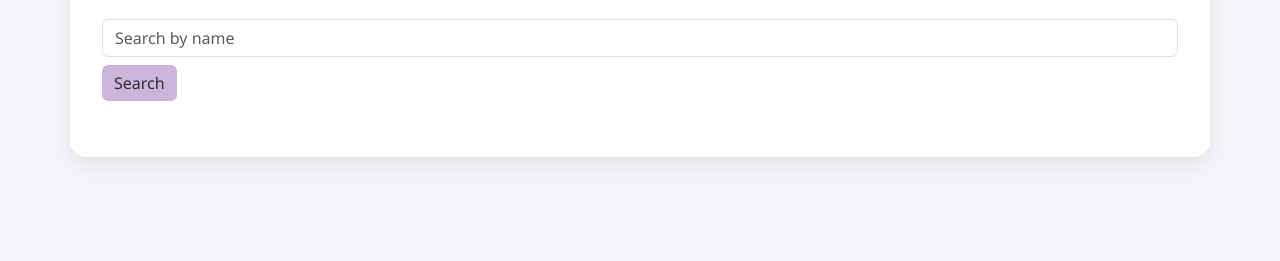
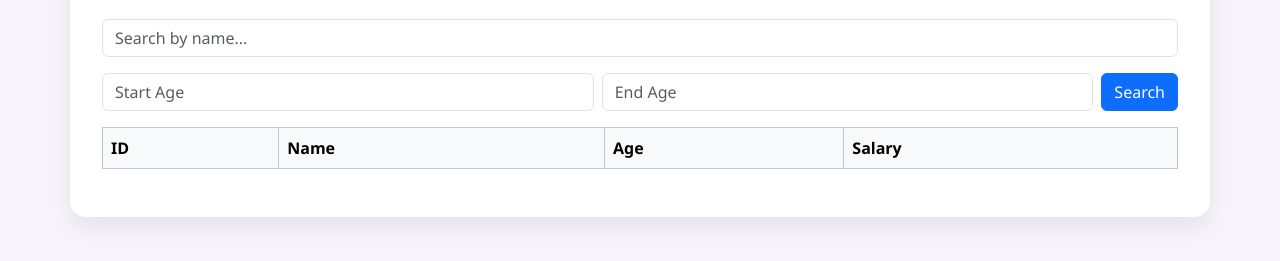
Before and after one commit to nadya05-hub/End-to-End-RESTful-API-Web-Application, a website: page front_end/index_dev.html in a window 1280 px wide. Shown: the part 133-394 px from the top of the page. Drawn offline with nearby package versions, Linux system fonts and the light colour scheme.

Commit message:
Update title and enhance search functionality

```diff
--- a/front_end/index_dev.html
+++ b/front_end/index_dev.html
@@ -3,21 +3,47 @@
 <head>
     <meta charset="UTF-8">
     <meta name="viewport" content="width=device-width, initial-scale=1.0">
-    <title>Employee API</title>
-    <!-- Bootstrap CDN -->
+    <title>Employee Directory</title>
+    <!-- Bootstrap CSS -->
     <link href="https://cdn.jsdelivr.net/npm/bootstrap@5.3.2/dist/css/bootstrap.min.css" rel="stylesheet">
+    <!-- Custom CSS -->
     <link rel="stylesheet" href="style.css">
 </head>
-<body class="bg-pastel">
+<body>
     <div class="container mt-5">
-        <h1 class="text-center pastel-text">Employee Directory</h1>
+        <h1 class="text-center mb-4">Employee Directory</h1>
+
+        <!-- Search by Name -->
         <div class="mb-3">
-            <input type="text" id="nameQuery" class="form-control" placeholder="Search by name">
-            <button class="btn btn-pastel mt-2" onclick="searchByName()">Search</button>
+            <input type="text" id="searchName" class="form-control" placeholder="Search by name...">
         </div>
-        <div id="employeeList" class="mt-4"></div>
+
+        <!-- Search by Age -->
+        <div class="mb-3 d-flex gap-2">
+            <input type="number" id="startAge" class="form-control" placeholder="Start Age">
+            <input type="number" id="endAge" class="form-control" placeholder="End Age">
+            <button id="searchAgeBtn" class="btn btn-primary">Search</button>
+        </div>
+
+        <!-- Employee Table -->
+        <table class="table table-striped table-bordered">
+            <thead class="table-light">
+                <tr>
+                    <th>ID</th>
+                    <th>Name</th>
+                    <th>Age</th>
+                    <th>Salary</th>
+                </tr>
+            </thead>
+            <tbody id="employeeTableBody">
+                <!-- Data will populate here -->
+            </tbody>
+        </table>
     </div>
 
+    <!-- Bootstrap JS -->
+    <script src="https://cdn.jsdelivr.net/npm/bootstrap@5.3.2/dist/js/bootstrap.bundle.min.js"></script>
+    <!-- Custom JS -->
     <script src="app_code_dev.js"></script>
 </body>
 </html>
```
